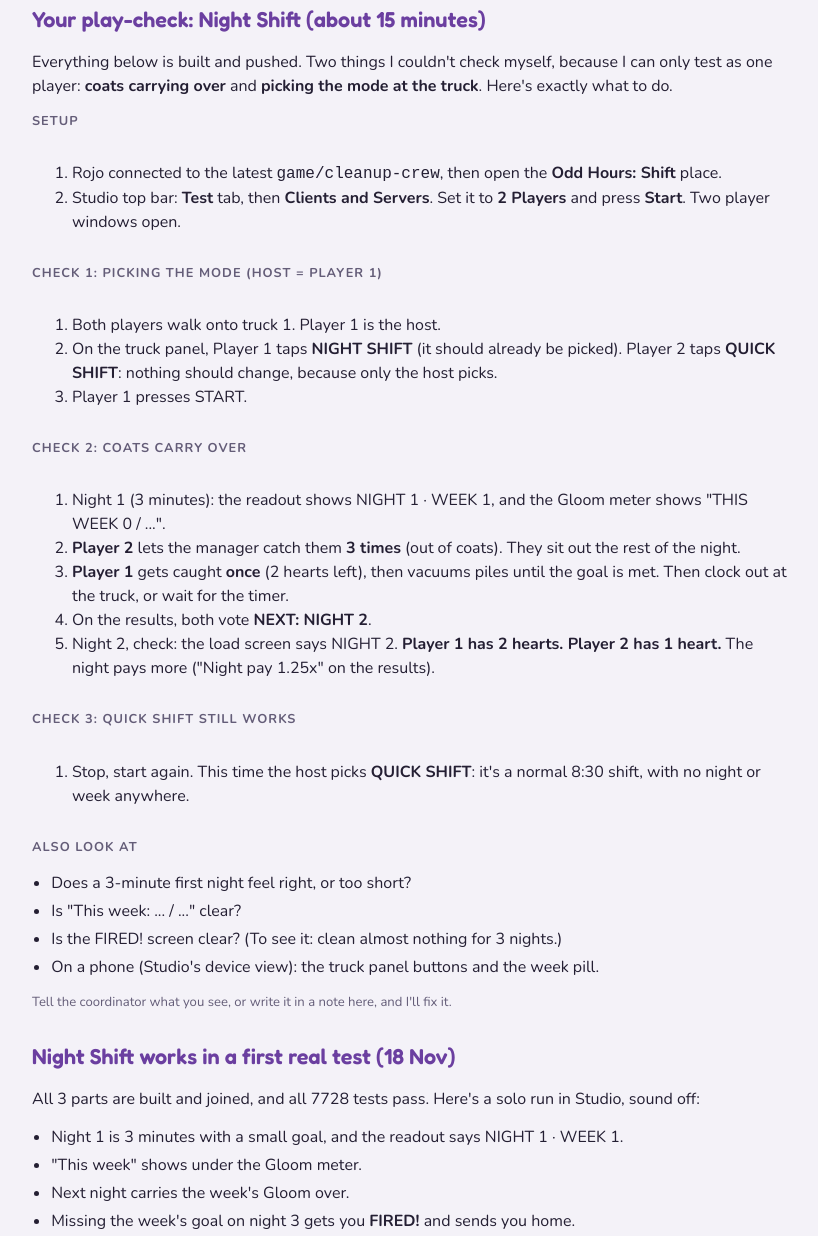
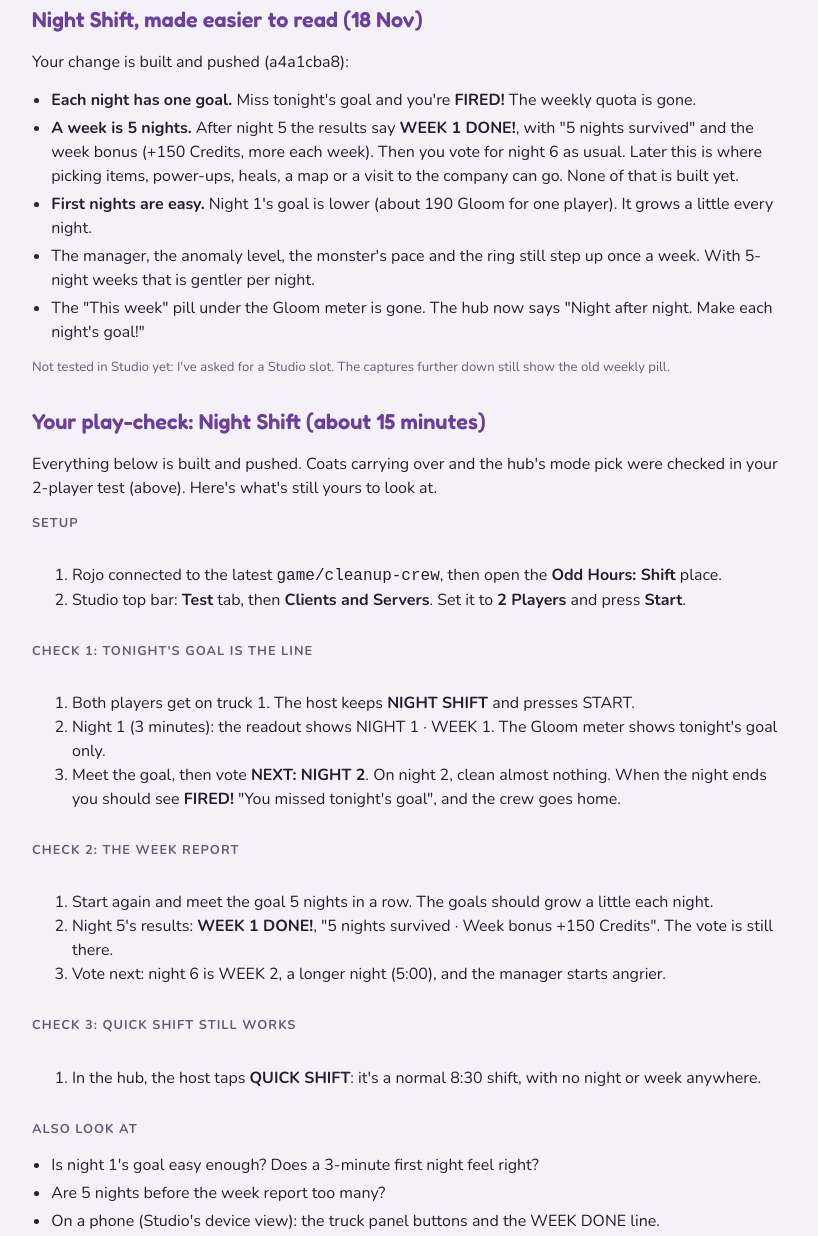
Before and after one commit to Peek-Abu/peekabu-game-systems, a plain HTML site: page reports/threat-maps-picks.html in a window 1280 px wide. Shown: the part 4279-5515 px from the top of the page, without its empty margins (228-1046 px from the left). Drawn offline with nearby package versions, Linux system fonts and the light colour scheme.

Commit message:
docs(reports): threat page: Night Shift rework (nightly goal is the fail line, 5-night weeks, week report) and new play-check steps

```diff
--- a/reports/threat-maps-picks.html
+++ b/reports/threat-maps-picks.html
@@ -103,42 +103,52 @@ table.grid tr:first-child td { border-top: 0; }
     <p><b>Coats carry over: works.</b> In your 2-player test, Player 2 lost all 3 coats on night 1 (OUT), and Player 1 lost 1. On night 2, <b>Player 2 came back with 1 coat</b> and <b>Player 1 still had 2</b>. The crew list and hearts showed it right, and "This week 260 / 720" carried over.</p>
     <figure style="margin:0;display:grid;gap:6px"><img src="threat-maps/duo-night1-p1.jpg" alt="Night 1, Player 1's screen: the crew list shows Player 2 crossed out with OUT, and Player 1 with 2 red hearts and 1 purple (lost); THIS WEEK 0/720 under the Gloom meter." style="width:100%;height:auto;border-radius:10px;border:1px solid var(--line)"><figcaption class="status">Night 1: Player 2 is OUT, Player 1 has 2 coats left.</figcaption></figure>
     <figure style="margin:0;display:grid;gap:6px"><img src="threat-maps/duo-night2-p2.jpg" alt="Night 2, Player 2's screen: the readout says NIGHT 2 and WEEK 1; the crew list shows Player 2 with 1 red heart and Player 1 with 2; THIS WEEK 260/720." style="width:100%;height:auto;border-radius:10px;border:1px solid var(--line)"><figcaption class="status">Night 2: Player 2 is back with 1 coat, Player 1 still has 2.</figcaption></figure>
-    <p><b>The truck pick in the hub:</b> the PLACES panel has NIGHT SHIFT (picked by default) and QUICK SHIFT, with "Night after night. Make the week's goal!" underneath. I fixed one thing: the contract card still showed a full shift (640 Gloom, 8:30) under Night Shift. It now shows night 1's goal and "3:00 · night 1". I couldn't press QUICK SHIFT with my test tools, so please tap it once in your check.</p>
+    <p><b>The truck pick in the hub:</b> the PLACES panel has NIGHT SHIFT (picked by default) and QUICK SHIFT, with a line underneath (now "Night after night. Make each night's goal!"). I fixed one thing: the contract card still showed a full shift (640 Gloom, 8:30) under Night Shift. It now shows night 1's goal and "3:00 · night 1". I couldn't press QUICK SHIFT with my test tools, so please tap it once in your check.</p>
     <figure style="margin:0;display:grid;gap:6px"><img src="threat-maps/lobby-mode-pick.jpg" alt="The PLACES panel in the hub, with NIGHT SHIFT and QUICK SHIFT buttons top right, and the line Night after night. Make the week's goal!" style="width:100%;height:auto;border-radius:10px;border:1px solid var(--line)"><figcaption class="status">The mode pick on the PLACES panel (this capture is from before the contract-card fix).</figcaption></figure>
   </section>
 
   <section>
+    <h2>Night Shift, made easier to read (18 Nov)</h2>
+    <p>Your change is built and pushed (a4a1cba8):</p>
+    <ul>
+      <li><b>Each night has one goal.</b> Miss tonight's goal and you're <b>FIRED!</b> The weekly quota is gone.</li>
+      <li><b>A week is 5 nights.</b> After night 5 the results say <b>WEEK 1 DONE!</b>, with "5 nights survived" and the week bonus (+150 Credits, more each week). Then you vote for night 6 as usual. Later this is where picking items, power-ups, heals, a map or a visit to the company can go. None of that is built yet.</li>
+      <li><b>First nights are easy.</b> Night 1's goal is lower (about 190 Gloom for one player). It grows a little every night.</li>
+      <li>The manager, the anomaly level, the monster's pace and the ring still step up once a week. With 5-night weeks that is gentler per night.</li>
+      <li>The "This week" pill under the Gloom meter is gone. The hub now says "Night after night. Make each night's goal!"</li>
+    </ul>
+    <p class="status">Not tested in Studio yet: I've asked for a Studio slot. The captures further down still show the old weekly pill.</p>
+  </section>
+
+  <section>
     <h2>Your play-check: Night Shift (about 15 minutes)</h2>
-    <p>Everything below is built and pushed. Two things I couldn't check myself, because I can only test as one player: <b>coats carrying over</b> and <b>picking the mode at the truck</b>. Here's exactly what to do.</p>
+    <p>Everything below is built and pushed. Coats carrying over and the hub's mode pick were checked in your 2-player test (above). Here's what's still yours to look at.</p>
     <p class="when">Setup</p>
     <ol>
       <li>Rojo connected to the latest <code>game/cleanup-crew</code>, then open the <b>Odd Hours: Shift</b> place.</li>
-      <li>Studio top bar: <b>Test</b> tab, then <b>Clients and Servers</b>. Set it to <b>2 Players</b> and press <b>Start</b>. Two player windows open.</li>
+      <li>Studio top bar: <b>Test</b> tab, then <b>Clients and Servers</b>. Set it to <b>2 Players</b> and press <b>Start</b>.</li>
     </ol>
-    <p class="when">Check 1: picking the mode (host = Player 1)</p>
+    <p class="when">Check 1: tonight's goal is the line</p>
     <ol>
-      <li>Both players walk onto truck 1. Player 1 is the host.</li>
-      <li>On the truck panel, Player 1 taps <b>NIGHT SHIFT</b> (it should already be picked). Player 2 taps <b>QUICK SHIFT</b>: nothing should change, because only the host picks.</li>
-      <li>Player 1 presses START.</li>
+      <li>Both players get on truck 1. The host keeps <b>NIGHT SHIFT</b> and presses START.</li>
+      <li>Night 1 (3 minutes): the readout shows NIGHT 1 · WEEK 1. The Gloom meter shows tonight's goal only.</li>
+      <li>Meet the goal, then vote <b>NEXT: NIGHT 2</b>. On night 2, clean almost nothing. When the night ends you should see <b>FIRED!</b> "You missed tonight's goal", and the crew goes home.</li>
     </ol>
-    <p class="when">Check 2: coats carry over</p>
+    <p class="when">Check 2: the week report</p>
     <ol>
-      <li>Night 1 (3 minutes): the readout shows NIGHT 1 · WEEK 1, and the Gloom meter shows "THIS WEEK 0 / ...".</li>
-      <li><b>Player 2</b> lets the manager catch them <b>3 times</b> (out of coats). They sit out the rest of the night.</li>
-      <li><b>Player 1</b> gets caught <b>once</b> (2 hearts left), then vacuums piles until the goal is met. Then clock out at the truck, or wait for the timer.</li>
-      <li>On the results, both vote <b>NEXT: NIGHT 2</b>.</li>
-      <li>Night 2, check: the load screen says NIGHT 2. <b>Player 1 has 2 hearts. Player 2 has 1 heart.</b> The night pays more ("Night pay 1.25x" on the results).</li>
+      <li>Start again and meet the goal 5 nights in a row. The goals should grow a little each night.</li>
+      <li>Night 5's results: <b>WEEK 1 DONE!</b>, "5 nights survived · Week bonus +150 Credits". The vote is still there.</li>
+      <li>Vote next: night 6 is WEEK 2, a longer night (5:00), and the manager starts angrier.</li>
     </ol>
     <p class="when">Check 3: quick shift still works</p>
     <ol>
-      <li>Stop, start again. This time the host picks <b>QUICK SHIFT</b>: it's a normal 8:30 shift, with no night or week anywhere.</li>
+      <li>In the hub, the host taps <b>QUICK SHIFT</b>: it's a normal 8:30 shift, with no night or week anywhere.</li>
     </ol>
     <p class="when">Also look at</p>
     <ul>
-      <li>Does a 3-minute first night feel right, or too short?</li>
-      <li>Is "This week: ... / ..." clear?</li>
-      <li>Is the FIRED! screen clear? (To see it: clean almost nothing for 3 nights.)</li>
-      <li>On a phone (Studio's device view): the truck panel buttons and the week pill.</li>
+      <li>Is night 1's goal easy enough? Does a 3-minute first night feel right?</li>
+      <li>Are 5 nights before the week report too many?</li>
+      <li>On a phone (Studio's device view): the truck panel buttons and the WEEK DONE line.</li>
     </ul>
     <p class="status">Tell the coordinator what you see, or write it in a note here, and I'll fix it.</p>
   </section>
```
